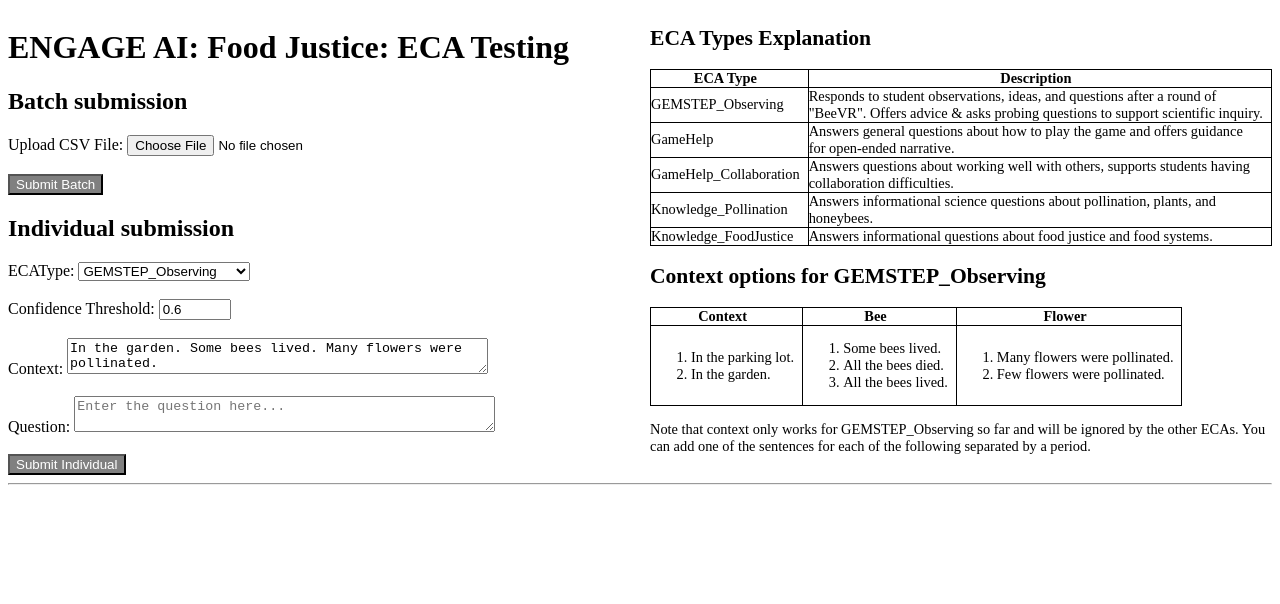
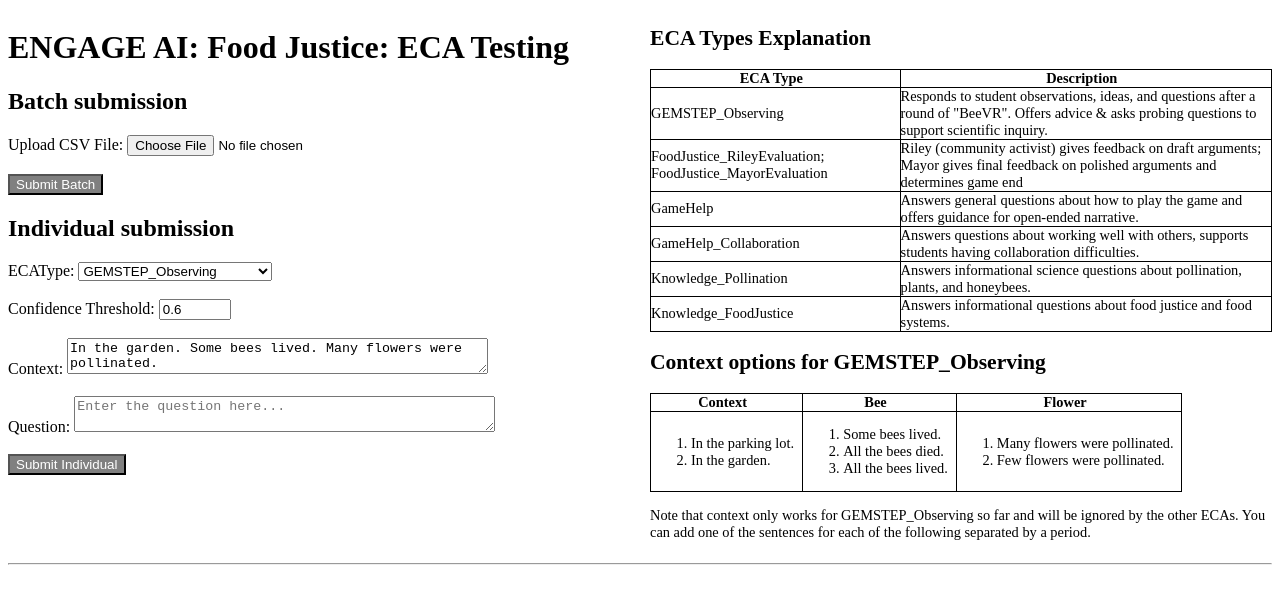
Before and after one commit to jdanish/jdanish.github.io, a Jekyll site: the page eca_test/ECA_Testing_v2.html, which Jekyll copies as it is, in a window 1280 px wide. Shown: the top 604 px of the page. Built offline with Jekyll 4.4.1, drawn with Linux system fonts in a browser that asks for light colours.

Commit message:
Updated to handle all the ECA types

```diff
--- a/eca_test/ECA_Testing_v2.html
+++ b/eca_test/ECA_Testing_v2.html
@@ -66,6 +66,8 @@
                 <label for="ecatype">ECAType:</label>
                 <select id="ecatype" name="ECAType">
                     <option value="GEMSTEP_Observing">GEMSTEP_Observing</option>
+                    <option value="FoodJustice_RileyEvaluation">FoodJustice_RileyEvaluation</option>
+                    <option value="FoodJustice_MayorEvaluation">FoodJustice_RileyEvaluation</option>
                     <option value="GameHelp">GameHelp</option>
                     <option value="GameHelp_Collaboration">GameHelp_Collaboration</option>
                     <option value="Knowledge_Pollination">Knowledge_Pollination</option>
@@ -93,6 +95,12 @@
                 <tr>
                     <td>GEMSTEP_Observing</td>
                     <td>Responds to student observations, ideas, and questions after a round of "BeeVR". Offers advice & asks probing questions to support scientific inquiry.</td>
+                </tr>
+                <tr>
+                    <td>FoodJustice_RileyEvaluation; FoodJustice_MayorEvaluation</td>
+                    <td>Riley (community activist) gives feedback on draft
+                        arguments; Mayor gives final feedback on polished arguments and
+                        determines game end</td>
                 </tr>
                 <tr>
                     <td>GameHelp</td>
@@ -151,11 +159,12 @@
     <script>
         const ecaUrls = {
             "GEMSTEP_Observing": "https://bl-educ-engage.educ.indiana.edu/GetECAResponse",
-            "FoodJustice_Persuasion": "https://bl-educ-engage.educ.indiana.edu/GetECAResponse",
-            "GameHelp": "https://bl-educ-engage.educ.indiana.edu/GetECAResponse",
-            "GameHelp_Collaboration": "https://bl-educ-engage.educ.indiana.edu/GetECAResponse",
-            "Knowledge_Pollination": "https://bl-educ-engage.educ.indiana.edu/GetECAResponse",
-            "Knowledge_FoodJustice": "https://bl-educ-engage.educ.indiana.edu/GetECAResponse"
+            "FoodJustice_RileyEvaluation": "https://tracedata-01.csc.ncsu.edu/GetECAResponse",
+            "FoodJustice_MayorEvaluation": "https://tracedata-01.csc.ncsu.edu/GetECAResponse",
+            "GameHelp": "https://tracedata-01.csc.ncsu.edu/GetECAResponse",
+            "GameHelp_Collaboration": "https://tracedata-01.csc.ncsu.edu/GetECAResponse",
+            "Knowledge_Pollination": "https://tracedata-01.csc.ncsu.edu/GetECAResponse",
+            "Knowledge_FoodJustice": "https://tracedata-01.csc.ncsu.edu/GetECAResponse"
         };
 
         document.addEventListener("DOMContentLoaded", () => {
@@ -268,7 +277,7 @@
                     });
 
                     const responseData = await response.text();
-                    document.getElementById("responseDiv").innerHTML += `<div class="prompt"><strong>Utterance:</strong> ${question}<br><strong>Context:</strong> ${context}<br><strong>ECAType:</strong> ${ecatype}<br><strong>Confidence Threshold:</strong> ${confidenceThreshold}<br><strong>Response:</strong> ${responseData}</div>`;
+                    document.getElementById("responseDiv").insertAdjacentHTML('afterbegin', `<div class="prompt"><strong>Utterance:</strong> ${question}<br><strong>Context:</strong> ${context}<br><strong>ECAType:</strong> ${ecatype}<br><strong>Confidence Threshold:</strong> ${confidenceThreshold}<br><strong>Response:</strong> ${responseData}</div>` );
                 } catch (error) {
                     handleError(error);
                 }
```
